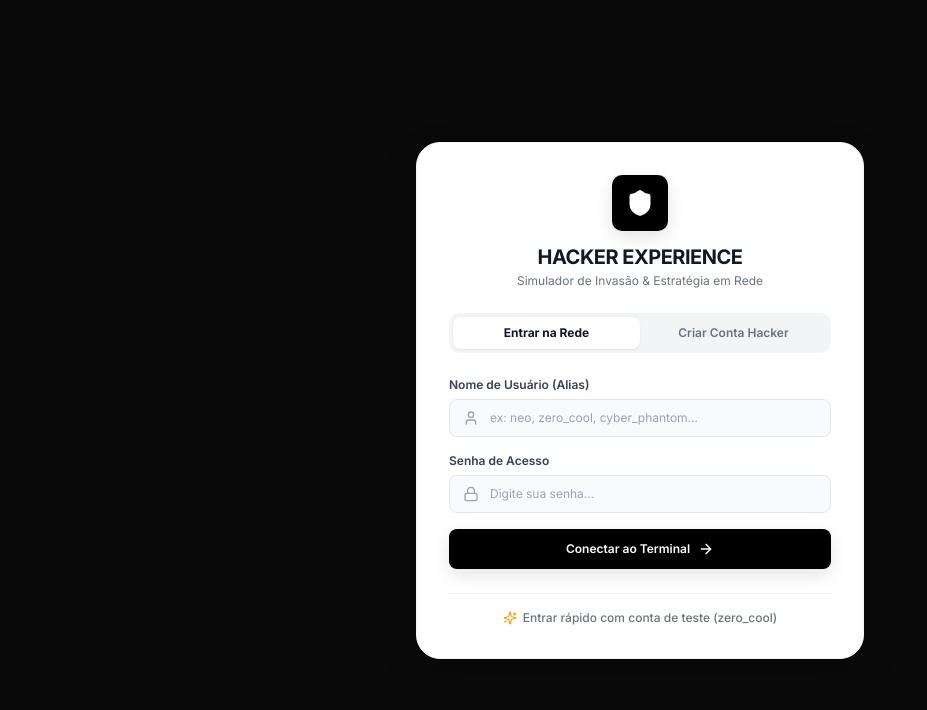
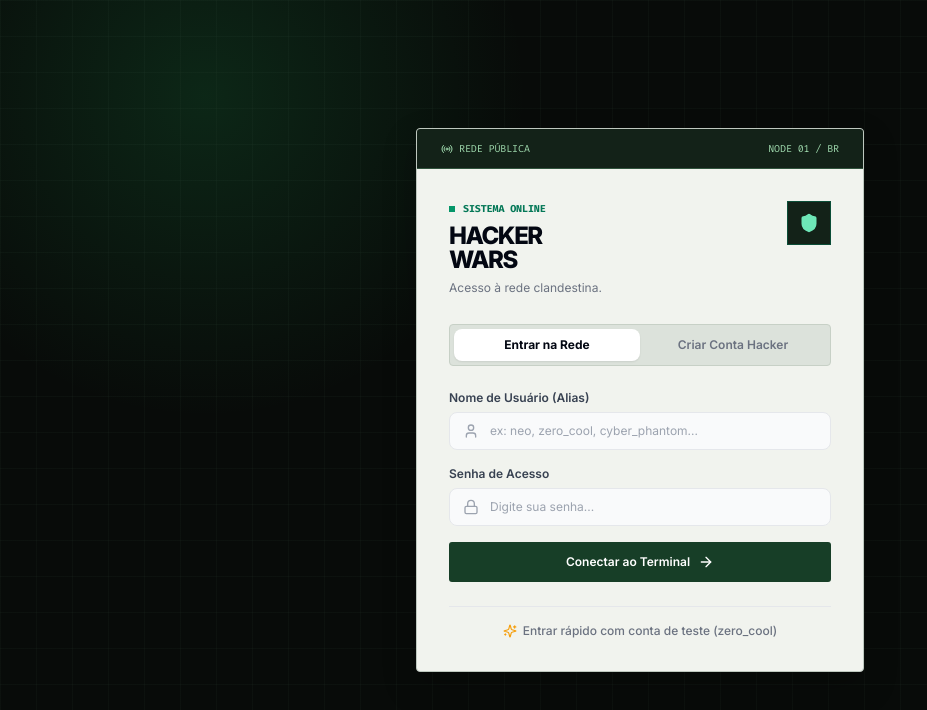
Before and after one commit to contatodiegobianchini/hackerwars, a React (Vite) app in the folder client/: page / in a window 1280 px wide. Shown: the top 710 px of the page, without its empty margins (0-927 px from the left). Built offline with nearby package versions, Linux system fonts and the light colour scheme; no server answers.

Commit message:
Refine the game visual identity

```diff
--- a/client/src/App.tsx
+++ b/client/src/App.tsx
@@ -95,13 +95,13 @@ export const App: React.FC = () => {
   };
 
   return (
-    <div className="h-screen w-screen bg-[#0a0a0a] text-slate-200 flex flex-col overflow-hidden font-sans select-none">
+    <div className="app-shell h-screen w-screen text-slate-200 flex flex-col overflow-hidden font-sans select-none">
       <Header />
 
       <div className="flex-1 flex overflow-hidden">
         <Sidebar />
 
-        <main data-view={currentView} className="flex-1 overflow-y-auto p-3 sm:p-4 md:p-6 bg-[#0a0a0a]">
+        <main data-view={currentView} className="flex-1 overflow-y-auto p-3 sm:p-4 md:p-6">
           <div className="max-w-6xl mx-auto pb-24 md:pb-16">
             {renderCurrentView()}
           </div>
--- a/client/src/components/auth/AuthModal.tsx
+++ b/client/src/components/auth/AuthModal.tsx
@@ -1,6 +1,6 @@
 import React, { useState } from 'react';
 import { useGameStore } from '../../stores/useGameStore.js';
-import { Shield, Lock, User, ArrowRight, Sparkles, Terminal } from 'lucide-react';
+import { Shield, Lock, User, ArrowRight, Sparkles, Terminal, Radio } from 'lucide-react';
 
 export const AuthModal: React.FC = () => {
   const { login, register } = useGameStore();
@@ -40,31 +40,32 @@ export const AuthModal: React.FC = () => {
   };
 
   return (
-    <div className="fixed inset-0 bg-[#0a0a0a] flex items-center justify-center p-4 z-50 select-none">
-      <div className="bg-white text-gray-900 rounded-3xl p-8 max-w-md w-full shadow-2xl border border-gray-100 relative overflow-hidden">
-        {/* Decorative subtle header badge */}
-        <div className="flex flex-col items-center text-center space-y-3 mb-6">
-          <div className="w-14 h-14 rounded-2xl bg-black flex items-center justify-center text-white shadow-md">
-            <Shield className="w-7 h-7 fill-white text-white" />
+    <div className="auth-screen fixed inset-0 flex items-center justify-center p-4 z-50 select-none">
+      <div className="auth-panel text-gray-900 max-w-md w-full shadow-2xl relative overflow-hidden">
+        <div className="auth-topline flex items-center justify-between px-6 py-3 text-[10px] font-mono tracking-[0.14em]">
+          <span className="flex items-center gap-1.5"><Radio className="w-3 h-3" /> REDE PÚBLICA</span>
+          <span>NODE 01 / BR</span>
+        </div>
+        <div className="p-6 sm:p-8">
+          <div className="flex items-start justify-between mb-7">
+            <div>
+              <div className="flex items-center gap-2 text-[10px] font-mono text-emerald-700 font-bold tracking-[0.16em] mb-2"><span className="w-1.5 h-1.5 bg-emerald-600 inline-block" /> SISTEMA ONLINE</div>
+              <h1 className="text-2xl font-black tracking-[-0.06em] text-gray-950 uppercase leading-none">Hacker<br />Wars</h1>
+              <p className="text-xs text-gray-500 mt-2">Acesso à rede clandestina.</p>
+            </div>
+            <div className="w-11 h-11 bg-[#132218] flex items-center justify-center text-emerald-300 border border-emerald-700/50">
+              <Shield className="w-5 h-5 fill-emerald-300 text-emerald-300" />
+            </div>
           </div>
-          <div>
-            <h1 className="text-xl font-bold tracking-tight text-gray-900 uppercase font-sans">
-              HACKER EXPERIENCE
-            </h1>
-            <p className="text-xs text-gray-500 mt-0.5">
-              Simulador de Invasão & Estratégia em Rede
-            </p>
-          </div>
-        </div>
 
         {/* Mode Selector */}
-        <div className="flex bg-gray-100 p-1 rounded-2xl mb-6 text-xs font-semibold">
+        <div className="flex auth-mode p-1 mb-6 text-xs font-semibold">
           <button
             type="button"
             onClick={() => { setMode('login'); setError(null); }}
             className={`flex-1 py-2 rounded-xl transition ${
               mode === 'login'
-                ? 'bg-white text-gray-900 shadow-sm font-bold'
+                ? 'bg-white text-gray-950 shadow-sm font-bold'
                 : 'text-gray-500 hover:text-gray-900'
             }`}
           >
@@ -75,7 +76,7 @@ export const AuthModal: React.FC = () => {
             onClick={() => { setMode('register'); setError(null); }}
             className={`flex-1 py-2 rounded-xl transition ${
               mode === 'register'
-                ? 'bg-white text-gray-900 shadow-sm font-bold'
+                ? 'bg-white text-gray-950 shadow-sm font-bold'
                 : 'text-gray-500 hover:text-gray-900'
             }`}
           >
@@ -129,7 +130,7 @@ export const AuthModal: React.FC = () => {
           <button
             type="submit"
             disabled={loading}
-            className="w-full bg-black hover:bg-gray-800 text-white font-semibold text-xs py-3 rounded-xl shadow-md transition flex items-center justify-center space-x-2 mt-2"
+            className="w-full auth-submit hover:bg-emerald-900 text-white font-semibold text-xs py-3 transition flex items-center justify-center space-x-2 mt-2"
           >
             <span>{loading ? 'Processando...' : mode === 'login' ? 'Conectar ao Terminal' : 'Registrar Nova Conta'}</span>
             <ArrowRight className="w-4 h-4" />
@@ -137,7 +138,7 @@ export const AuthModal: React.FC = () => {
         </form>
 
         {/* Quick Demo Button */}
-        <div className="mt-6 pt-4 border-t border-gray-100 text-center">
+        <div className="mt-6 pt-4 border-t border-gray-200 text-center">
           <button
             type="button"
             onClick={handleDemoLogin}
@@ -148,6 +149,7 @@ export const AuthModal: React.FC = () => {
             <span>Entrar rápido com conta de teste (zero_cool)</span>
           </button>
         </div>
+        </div>
       </div>
     </div>
   );
--- a/client/src/components/layout/Header.tsx
+++ b/client/src/components/layout/Header.tsx
@@ -54,7 +54,7 @@ export const Header: React.FC = () => {
         {/* Brand Logo */}
         <div
           onClick={() => setCurrentView('my_server')}
-          className="w-7 h-7 sm:w-8 sm:h-8 rounded-lg bg-white flex items-center justify-center text-black cursor-pointer shadow-sm shrink-0"
+          className="w-7 h-7 sm:w-8 sm:h-8 rounded-lg bg-emerald-300 flex items-center justify-center text-[#102418] cursor-pointer shadow-sm shrink-0 border border-emerald-100"
         >
           <Shield className="w-3.5 h-3.5 sm:w-4 sm:h-4 fill-black text-black" />
         </div>
@@ -64,10 +64,10 @@ export const Header: React.FC = () => {
           className="cursor-pointer leading-tight"
         >
           <div className="font-bold text-[11px] sm:text-xs tracking-wider text-white uppercase truncate">
-            HACKER EXP
+            HACKER WARS
           </div>
           <div className="hidden sm:block text-[10px] sm:text-[11px] text-gray-400">
-            Simulador de Invasão
+            REDE CLANDESTINA
           </div>
         </div>
 
--- a/client/src/components/layout/Sidebar.tsx
+++ b/client/src/components/layout/Sidebar.tsx
@@ -164,7 +164,7 @@ export const Sidebar: React.FC = () => {
                     }`}
                   >
                     <div className="flex items-center space-x-2.5 min-w-0">
-                      <Icon className={`w-4 h-4 shrink-0 ${isActive ? 'text-white' : 'text-gray-500'}`} />
+                      <Icon className={`w-4 h-4 shrink-0 ${isActive ? 'text-emerald-300' : 'text-gray-500'}`} />
                       <span className="truncate">{item.label}</span>
                     </div>
 
--- a/client/src/index.css
+++ b/client/src/index.css
@@ -6,8 +6,8 @@
   body {
     @apply bg-black text-slate-100 antialiased font-sans select-none overflow-x-hidden;
     background:
-      radial-gradient(circle at 85% -10%, rgba(255,255,255,0.035), transparent 32%),
-      #0a0a0a;
+      radial-gradient(circle at 78% -10%, rgba(72, 255, 160, 0.055), transparent 28%),
+      #090b0a;
   }
 
   ::selection {
@@ -46,11 +46,96 @@
   }
 }
 
+.app-shell {
+  background: #090b0a;
+}
+
+.auth-screen {
+  background:
+    linear-gradient(rgba(75, 105, 83, 0.075) 1px, transparent 1px),
+    linear-gradient(90deg, rgba(75, 105, 83, 0.075) 1px, transparent 1px),
+    radial-gradient(circle at 16% 12%, rgba(35, 184, 95, 0.16), transparent 25%),
+    #080b09;
+  background-size: 36px 36px, 36px 36px, auto, auto;
+}
+
+.auth-panel {
+  background: #f1f3ee;
+  border: 1px solid #bec8bf;
+  border-radius: 4px;
+  box-shadow: 14px 14px 0 rgba(19, 37, 25, 0.6), 0 26px 80px rgba(0, 0, 0, 0.42);
+}
+
+.auth-topline {
+  background: #132218;
+  color: #9ed8ac;
+  border-bottom: 1px solid #31543d;
+}
+
+.auth-mode {
+  background: #dce2db;
+  border: 1px solid #c7d0c6;
+  border-radius: 4px;
+}
+
+.auth-mode button { border-radius: 2px; }
+.auth-submit { background: #173e27; border-radius: 3px; }
+
+/* A small set of deliberately hard edges and signal colors keeps the product
+   closer to an operations console than a generic dashboard. */
+.app-shell header,
+.app-shell aside {
+  background-color: #0c0f0d !important;
+  border-color: #222924 !important;
+}
+
+.app-shell aside button.rounded-xl,
+.app-shell header .rounded-xl {
+  border-radius: 4px !important;
+}
+
+.app-shell aside button[class*="bg-[#1c1c1e]"] {
+  background: #17251b !important;
+  box-shadow: inset 2px 0 0 #48c778;
+}
+
+.app-shell main[data-view] {
+  background-color: #101310 !important;
+  background-image:
+    linear-gradient(rgba(118, 137, 122, 0.035) 1px, transparent 1px),
+    linear-gradient(90deg, rgba(118, 137, 122, 0.035) 1px, transparent 1px),
+    radial-gradient(circle at 86% -5%, rgba(42, 185, 102, 0.075), transparent 30%) !important;
+  background-size: 32px 32px, 32px 32px, auto !important;
+}
+
+main[data-view="my_server"] {
+  background-image:
+    linear-gradient(rgba(118, 137, 122, 0.035) 1px, transparent 1px),
+    linear-gradient(90deg, rgba(118, 137, 122, 0.035) 1px, transparent 1px),
+    radial-gradient(circle at 88% 0%, rgba(45, 212, 128, 0.105), transparent 29%) !important;
+}
+
 .white-card {
   @apply bg-white text-gray-900 border border-gray-200;
   border-radius: 10px;
   box-shadow: 0 1px 2px rgba(0,0,0,0.08);
 }
+
+/* Home is the player's machine room: fewer floating cards, more equipment rack. */
+main[data-view="my_server"] .bg-white {
+  background: #f2f4ef;
+  border-color: #d5dbd2;
+}
+main[data-view="my_server"] .bg-gray-50,
+main[data-view="my_server"] .bg-gray-100 {
+  background: #e7ebe5;
+}
+main[data-view="my_server"] .text-gray-900 { color: #142018; }
+main[data-view="my_server"] .text-gray-700 { color: #334036; }
+main[data-view="my_server"] .text-gray-500 { color: #617064; }
+main[data-view="my_server"] .bg-gray-700 { background: #1b8f51; }
+main[data-view="my_server"] .bg-emerald-50 { background: #dcefe1; }
+main[data-view="my_server"] .text-emerald-600 { color: #08733d; }
 
 .white-card-hover {
   @apply bg-white text-gray-900 border border-gray-200 transition-all duration-150;
```
